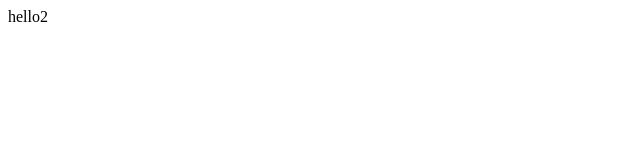
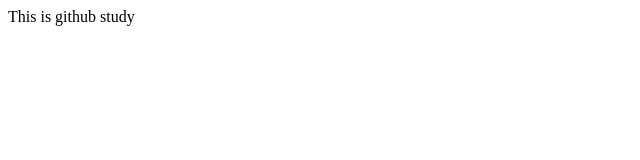
Before and after one commit to Heunsig/git-study, a plain HTML site: page index.html in a window 1280 px wide. Shown: the whole page, without its empty margins (0-640 px from the left). Drawn offline with Linux system fonts and the light colour scheme.

Commit message:
github study

```diff
--- a/index.html
+++ b/index.html
@@ -7,6 +7,6 @@
   <title>Document</title>
 </head>
 <body>
-  hello2
+  This is github study
 </body>
 </html>
```
